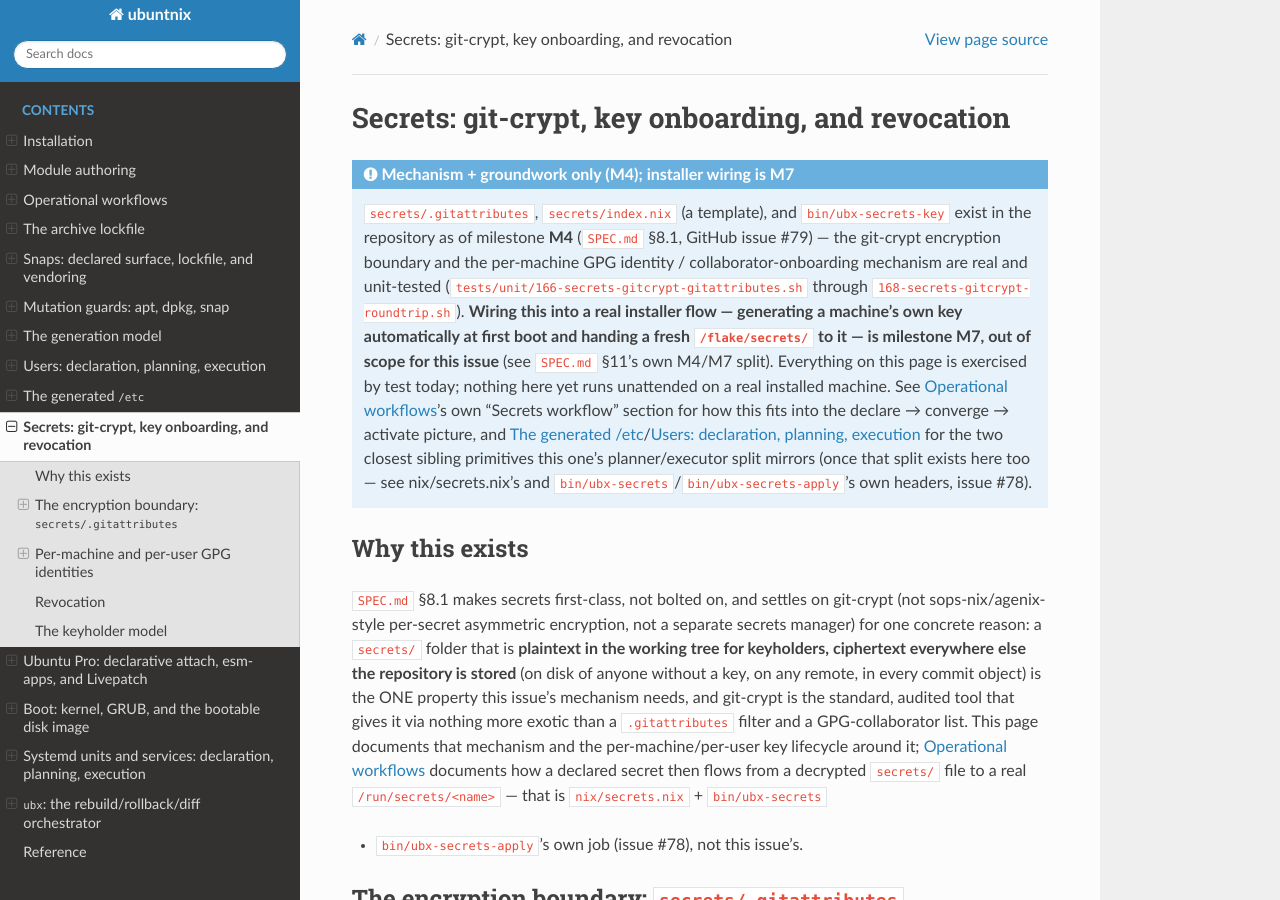
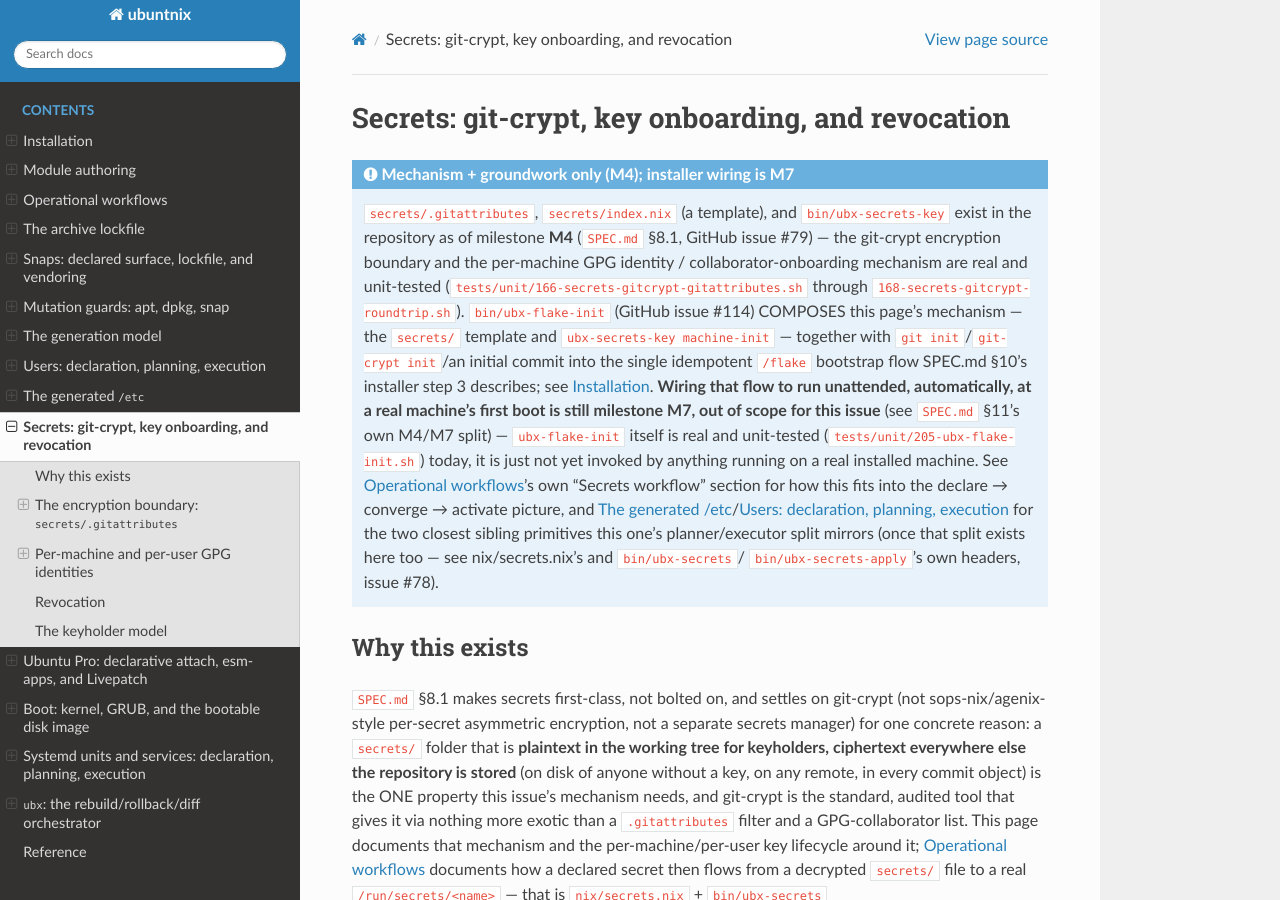
Before and after one commit to Guno327/ubuntnix, a Sphinx documentation site: the page built from docs/secrets.md, in a window 1280 px wide and 900 px high. Built offline with Sphinx 7.4.7 and the Read the Docs theme 3.1.0, drawn with Linux system fonts in a browser that asks for light colours; pages that are not in the unit, such as notebooks, are missing from menus.

Commit message:
feat(installer): /flake init flow (git + git-crypt + per-machine GPG key) — closes #114 (#122)
* feat(installer): /flake init flow (git + git-crypt + per-machine GPG key) — closes #114

Add bin/ubx-flake-init, a single idempotent install-time flow (SPEC.md §10
step 3, §8.1) that composes already-landed mechanisms — the secrets/
git-crypt template (#79), ubx-secrets-key machine-init (#79/#88), and the
#113 answers→config compiler's output — into: git init /flake, seed the
compiled config + secrets/ template, git-crypt init, commit, then generate
the per-machine GPG identity and add it as a git-crypt collaborator. Every
step is guarded so re-running is a real no-op; git-crypt init runs before
the first git add so the clean filter is registered up front.

tests/unit/205-ubx-flake-init.sh mirrors 168's git-crypt round-trip:
secrets encrypted at rest, index.nix plaintext, git-crypt status clean, a
never-onboarded second key cannot unlock (real access-control proof), and a
second run adds no duplicate collaborator. docs/install.md + docs/secrets.md
updated.

Co-Authored-By: Claude Opus 4.8 <noreply@anthropic.com>

* fix(installer): persist repo-local git identity so git-crypt add-gpg-user's internal commit succeeds

ubx-flake-init's step 5 (ubx-secrets-key machine-init) runs `git-crypt
add-gpg-user`, which commits the new collaborator's .git-crypt/keys/... file
via its OWN internal `git commit` — that commit fails with "empty ident" on
any machine with no ambient git identity (CI runner, fresh install). The
prior `git -c user.name=... commit` scoped identity to step 4's commit only.
Set the identity repo-local via `git config` right after init (mirrors
tests/unit/168's own setup) so both step 4 and git-crypt's internal commit
see it. Fixes the Test suite failure on PR #122.

Co-Authored-By: Claude Opus 4.8 <noreply@anthropic.com>

---------

Co-authored-by: Guno327 <gunnarhovik327@gmail.com>
Co-authored-by: Claude Opus 4.8 <noreply@anthropic.com>

````diff
--- a/docs/secrets.md
+++ b/docs/secrets.md
@@ -8,17 +8,21 @@
 (`SPEC.md` §8.1, GitHub issue #79) — the git-crypt encryption boundary and
 the per-machine GPG identity / collaborator-onboarding mechanism are real
 and unit-tested (`tests/unit/166-secrets-gitcrypt-gitattributes.sh` through
-`168-secrets-gitcrypt-roundtrip.sh`). **Wiring this into a real installer
-flow — generating a machine's own key automatically at first boot and
-handing a fresh `/flake/secrets/` to it — is milestone M7, out of scope
-for this issue** (see `SPEC.md` §11's own M4/M7 split). Everything on this
-page is exercised by test today; nothing here yet runs unattended on a
-real installed machine. See {doc}`workflows`'s own "Secrets workflow"
-section for how this fits into the declare → converge → activate picture,
-and {doc}`etc`/{doc}`users` for the two closest sibling primitives this
-one's planner/executor split mirrors (once that split exists here too —
-see nix/secrets.nix's and `bin/ubx-secrets`/`bin/ubx-secrets-apply`'s own
-headers, issue #78).
+`168-secrets-gitcrypt-roundtrip.sh`). `bin/ubx-flake-init` (GitHub issue
+#114) COMPOSES this page's mechanism — the `secrets/` template and
+`ubx-secrets-key machine-init` — together with `git init`/`git-crypt
+init`/an initial commit into the single idempotent `/flake` bootstrap flow
+SPEC.md §10's installer step 3 describes; see {doc}`install`. **Wiring
+that flow to run unattended, automatically, at a real machine's first
+boot is still milestone M7, out of scope for this issue** (see `SPEC.md`
+§11's own M4/M7 split) — `ubx-flake-init` itself is real and unit-tested
+(`tests/unit/205-ubx-flake-init.sh`) today, it is just not yet invoked by
+anything running on a real installed machine. See {doc}`workflows`'s own
+"Secrets workflow" section for how this fits into the declare → converge →
+activate picture, and {doc}`etc`/{doc}`users` for the two closest sibling
+primitives this one's planner/executor split mirrors (once that split
+exists here too — see nix/secrets.nix's and `bin/ubx-secrets`/
+`bin/ubx-secrets-apply`'s own headers, issue #78).
 ```
 
 ## Why this exists
````
Also changed, not shown: docs/install.md (+10 -1 lines), 2 other files.
